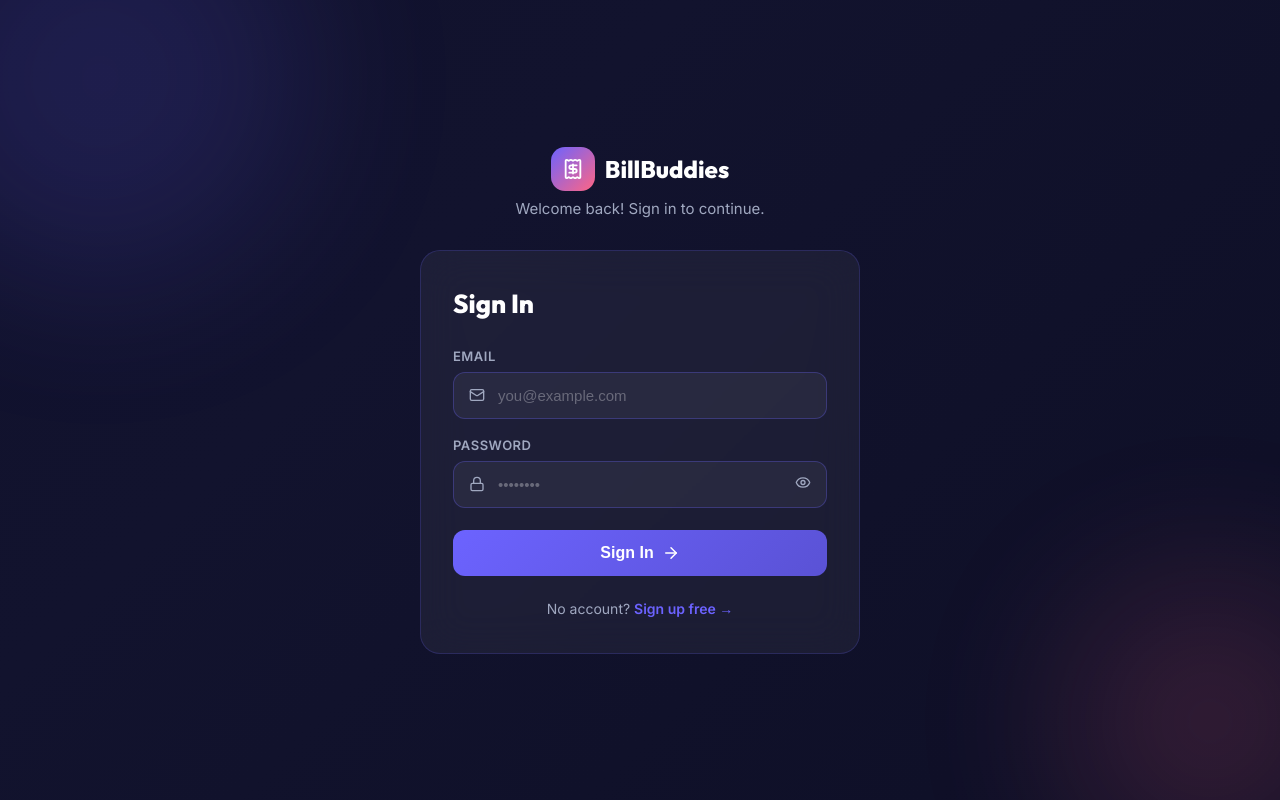
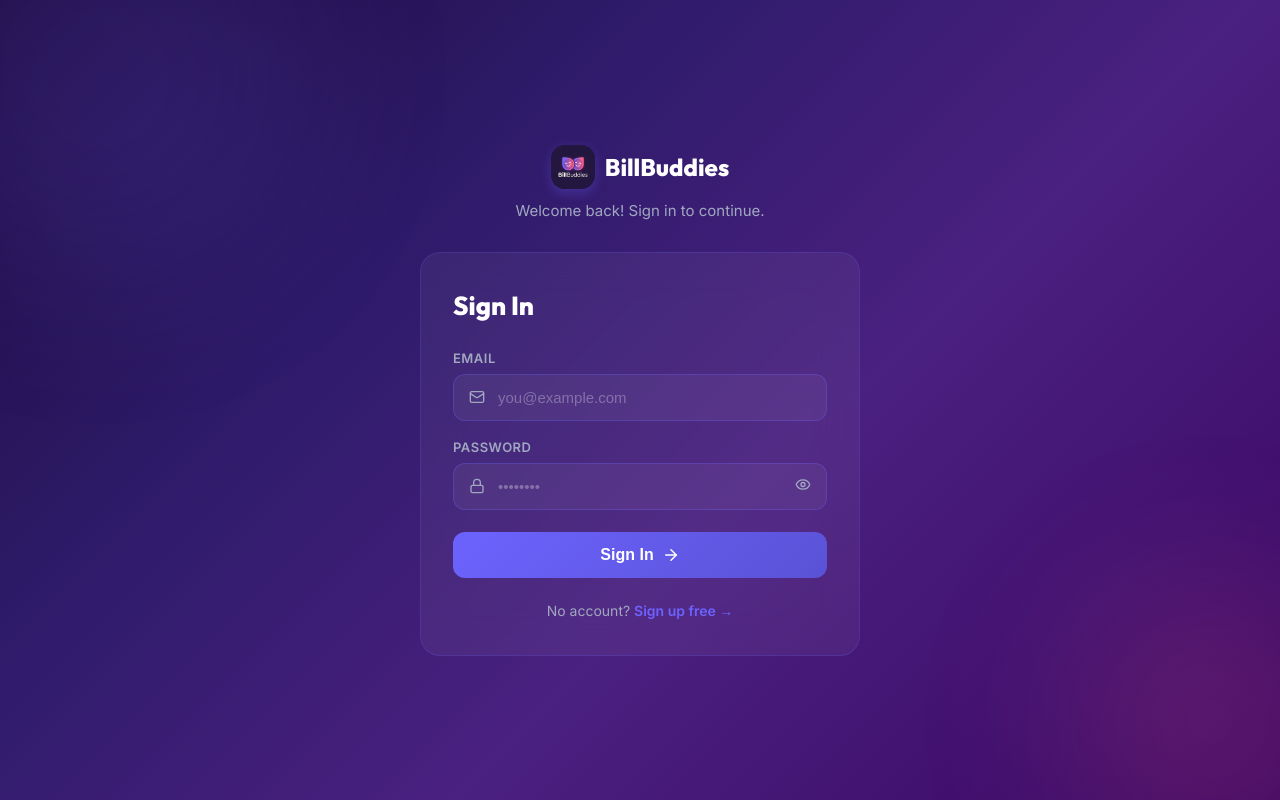
Before and after one commit to rana199anuj/BillBuddies, a Next.js app: page /login in a window 1280 px wide. Built offline with nearby package versions, Linux system fonts and the light colour scheme.

Commit message:
Update landing page design with new logo and layout fixes

```diff
--- a/app/dashboard/page.tsx
+++ b/app/dashboard/page.tsx
@@ -55,9 +55,7 @@
       {/* Navbar */}
       <nav className="navbar" style={{ padding: '16px 24px', display: 'flex', alignItems: 'center', justifyContent: 'space-between' }}>
         <Link href="/" style={{ display: 'flex', alignItems: 'center', gap: 10, textDecoration: 'none' }}>
-          <div style={{ width: 36, height: 36, background: 'linear-gradient(135deg,#6C63FF,#FF6584)', borderRadius: 10, display: 'flex', alignItems: 'center', justifyContent: 'center' }}>
-            <Receipt size={18} color="white" />
-          </div>
+          <img src="/logo.png" alt="BillBuddies Logo" style={{ width: 36, height: 36, borderRadius: 10, objectFit: 'cover', boxShadow: '0 2px 8px rgba(108,99,255,0.3)' }} />
           <span style={{ fontFamily: 'Outfit, sans-serif', fontWeight: 800, fontSize: 18, color: 'white' }}>BillBuddies</span>
         </Link>
         <div style={{ display: 'flex', alignItems: 'center', gap: 16 }}>
--- a/app/globals.css
+++ b/app/globals.css
@@ -125,11 +125,9 @@
   background: rgba(108,99,255,0.05);
 }
 
-/* Animated gradient background */
+/* Gradient background to match home page exactly */
 .animated-bg {
-  background: linear-gradient(-45deg, #0A0B1E, #12132E, #0D0E2A, #0A1628);
-  background-size: 400% 400%;
-  animation: gradientShift 15s ease infinite;
+  background: linear-gradient(135deg, #1e0a3c 0%, #2d1b69 30%, #4a2080 60%, #3b0764 100%);
 }
 
 @keyframes gradientShift {
--- a/app/login/page.tsx
+++ b/app/login/page.tsx
@@ -42,9 +42,7 @@
         {/* Logo */}
         <div style={{ textAlign: 'center', marginBottom: 32 }}>
           <Link href="/" style={{ display: 'inline-flex', alignItems: 'center', gap: 10, textDecoration: 'none' }}>
-            <div style={{ width: 44, height: 44, background: 'linear-gradient(135deg,#6C63FF,#FF6584)', borderRadius: 14, display: 'flex', alignItems: 'center', justifyContent: 'center' }}>
-              <Receipt size={22} color="white" />
-            </div>
+            <img src="/logo.png" alt="BillBuddies Logo" style={{ width: 44, height: 44, borderRadius: 14, objectFit: 'cover', boxShadow: '0 4px 12px rgba(108,99,255,0.3)' }} />
             <span style={{ fontFamily: 'Outfit, sans-serif', fontWeight: 800, fontSize: 24, color: 'white' }}>BillBuddies</span>
           </Link>
           <p style={{ color: 'var(--text-secondary)', marginTop: 8, fontSize: 15 }}>Welcome back! Sign in to continue.</p>
--- a/app/page.tsx
+++ b/app/page.tsx
@@ -48,6 +48,34 @@
       overflowX: 'hidden',
       position: 'relative',
     }}>
+      <style>{`
+        .responsive-nav { padding: 20px 60px; }
+        .nav-links-container { display: flex; }
+        .hero-section { flex-direction: row; padding: 60px 60px 80px; }
+        .hero-text-container { display: flex; flex-direction: column; align-items: flex-start; max-width: 520px; text-align: left; }
+        .hero-buttons { justify-content: flex-start; }
+        .hero-image-container { width: 45%; max-width: 520px; }
+        .features-section { padding: 60px 60px 80px; }
+        .cta-section { padding: 40px 60px 80px; }
+        .footer-section { padding: 24px 60px; }
+
+        @media (max-width: 768px) {
+          .responsive-nav { padding: 15px 20px; }
+          .nav-links-container { display: none !important; }
+          .hero-section { flex-direction: column; padding: 30px 20px 60px; gap: 40px !important; }
+          .hero-text-container { max-width: 100%; align-items: center; text-align: center; }
+          .hero-buttons { justify-content: center; }
+          .hero-image-container { width: 90%; max-width: 400px; margin: 0 auto; }
+          .features-section { padding: 40px 20px; }
+          .cta-section { padding: 40px 20px; }
+          .footer-section { padding: 24px 20px; }
+        }
+        @media (max-width: 480px) {
+          .hero-title { font-size: 42px !important; }
+          .hero-buttons { flex-direction: column; width: 100%; gap: 12px !important; }
+          .hero-buttons > * { width: 100%; justify-content: center; }
+        }
+      `}</style>
 
       {/* Subtle top-left orange accent (like reference) */}
       <div style={{
@@ -64,11 +92,10 @@
       <div style={{ position: 'absolute', bottom: '-10%', left: '-5%', width: 400, height: 400, borderRadius: '50%', background: 'rgba(76,29,149,0.2)', filter: 'blur(80px)', pointerEvents: 'none' }} />
 
       {/* ── NAVBAR ── */}
-      <nav style={{
+      <nav className="responsive-nav" style={{
         display: 'flex',
         alignItems: 'center',
         justifyContent: 'space-between',
-        padding: '20px 60px',
         position: 'relative',
         zIndex: 10,
       }}>
@@ -78,17 +105,16 @@
           animate={{ opacity: 1, x: 0 }}
           style={{ display: 'flex', alignItems: 'center', gap: 10 }}
         >
-          <div style={{ width: 38, height: 38, background: 'white', borderRadius: 10, display: 'flex', alignItems: 'center', justifyContent: 'center' }}>
-            <Receipt size={20} color="#4c1d95" />
-          </div>
+          <img src="/logo.png" alt="BillBuddies Logo" style={{ width: 38, height: 38, borderRadius: 10, objectFit: 'cover' }} />
           <span style={{ fontFamily: 'Outfit, sans-serif', fontWeight: 800, fontSize: 20, color: 'white' }}>BillBuddies</span>
         </motion.div>
 
         {/* Nav Links */}
         <motion.div
+          className="nav-links-container"
           initial={{ opacity: 0, y: -10 }}
           animate={{ opacity: 1, y: 0 }}
-          style={{ display: 'flex', alignItems: 'center', gap: 40 }}
+          style={{ alignItems: 'center', gap: 40 }}
         >
           <Link href="/" style={{ color: 'rgba(255,255,255,0.85)', textDecoration: 'none', fontWeight: 500, fontSize: 15 }}>Home</Link>
           <Link href="#features" style={{ color: 'rgba(255,255,255,0.65)', textDecoration: 'none', fontWeight: 500, fontSize: 15 }}>Features</Link>
@@ -125,19 +151,19 @@
       </nav>
 
       {/* ── HERO ── */}
-      <section style={{
+      <section className="hero-section" style={{
         display: 'flex',
         alignItems: 'center',
         justifyContent: 'space-between',
-        padding: '60px 60px 80px',
         minHeight: '80vh',
         position: 'relative',
         zIndex: 5,
         gap: 40,
       }}>
         {/* Left: Text */}
-        <div style={{ flex: '0 0 auto', maxWidth: 520 }}>
+        <div className="hero-text-container" style={{ flex: '0 0 auto' }}>
           <motion.h1
+            className="hero-title"
             initial={{ opacity: 0, y: 30 }}
             animate={{ opacity: 1, y: 0 }}
             transition={{ duration: 0.7 }}
@@ -170,6 +196,7 @@
           </motion.p>
 
           <motion.div
+            className="hero-buttons"
             initial={{ opacity: 0, y: 20 }}
             animate={{ opacity: 1, y: 0 }}
             transition={{ duration: 0.7, delay: 0.28 }}
@@ -218,10 +245,11 @@
 
         {/* Right: Cartoon Image */}
         <motion.div
+          className="hero-image-container"
           initial={{ opacity: 0, scale: 0.8, x: 30 }}
           animate={{ opacity: 1, scale: 1, x: 0 }}
           transition={{ duration: 1.0, ease: 'easeOut' }}
-          style={{ flex: '0 0 auto', width: '45%', maxWidth: 520, display: 'flex', justifyContent: 'center' }}
+          style={{ flex: '0 0 auto', display: 'flex', justifyContent: 'center' }}
         >
           <img
             src="/cartoon-friends.png"
@@ -236,7 +264,7 @@
       </section>
 
       {/* ── FEATURES ── */}
-      <section id="features" style={{ padding: '60px 60px 80px', position: 'relative', zIndex: 5 }}>
+      <section id="features" className="features-section" style={{ position: 'relative', zIndex: 5 }}>
         <motion.h2
           initial={{ opacity: 0, y: 20 }}
           whileInView={{ opacity: 1, y: 0 }}
@@ -283,7 +311,7 @@
       </section>
 
       {/* ── CTA ── */}
-      <section style={{ padding: '40px 60px 80px', textAlign: 'center', position: 'relative', zIndex: 5 }}>
+      <section className="cta-section" style={{ textAlign: 'center', position: 'relative', zIndex: 5 }}>
         <motion.div
           initial={{ opacity: 0, scale: 0.92 }}
           whileInView={{ opacity: 1, scale: 1 }}
@@ -326,7 +354,7 @@
       </section>
 
       {/* ── FOOTER ── */}
-      <footer style={{ borderTop: '1px solid rgba(255,255,255,0.08)', padding: '24px 60px', textAlign: 'center', color: 'rgba(255,255,255,0.4)', fontSize: 14 }}>
+      <footer className="footer-section" style={{ borderTop: '1px solid rgba(255,255,255,0.08)', textAlign: 'center', color: 'rgba(255,255,255,0.4)', fontSize: 14 }}>
         © {new Date().getFullYear()} BillBuddies — Split smarter, travel together. | Made by <strong style={{ color: 'rgba(255,255,255,0.7)' }}>Anuj Rana</strong>
       </footer>
     </div>
--- a/app/register/page.tsx
+++ b/app/register/page.tsx
@@ -58,9 +58,7 @@
         {/* Logo */}
         <div style={{ textAlign: 'center', marginBottom: 32 }}>
           <Link href="/" style={{ display: 'inline-flex', alignItems: 'center', gap: 10, textDecoration: 'none' }}>
-            <div style={{ width: 44, height: 44, background: 'linear-gradient(135deg,#6C63FF,#FF6584)', borderRadius: 14, display: 'flex', alignItems: 'center', justifyContent: 'center' }}>
-              <Receipt size={22} color="white" />
-            </div>
+            <img src="/logo.png" alt="BillBuddies Logo" style={{ width: 44, height: 44, borderRadius: 14, objectFit: 'cover', boxShadow: '0 4px 12px rgba(108,99,255,0.3)' }} />
             <span style={{ fontFamily: 'Outfit, sans-serif', fontWeight: 800, fontSize: 24, color: 'white' }}>BillBuddies</span>
           </Link>
           <p style={{ color: 'var(--text-secondary)', marginTop: 8, fontSize: 15 }}>Create your free account in seconds.</p>
--- a/app/trips/[id]/page.tsx
+++ b/app/trips/[id]/page.tsx
@@ -126,7 +126,7 @@
         <div style={{ display: 'flex', alignItems: 'center', gap: 12 }}>
           <Link href="/dashboard" style={{ color: 'var(--text-secondary)', display: 'flex' }}><ArrowLeft size={20} /></Link>
           <div style={{ display: 'flex', alignItems: 'center', gap: 8 }}>
-            <div style={{ width: 32, height: 32, background: 'linear-gradient(135deg,#6C63FF,#FF6584)', borderRadius: 8, display: 'flex', alignItems: 'center', justifyContent: 'center' }}><Receipt size={16} color="white" /></div>
+            <img src="/logo.png" alt="BillBuddies Logo" style={{ width: 32, height: 32, borderRadius: 8, objectFit: 'cover', boxShadow: '0 2px 8px rgba(108,99,255,0.3)' }} />
             <span style={{ fontFamily: 'Outfit, sans-serif', fontWeight: 800, fontSize: 18, color: 'white' }}>BillBuddies</span>
           </div>
         </div>
--- a/app/trips/[id]/settle/page.tsx
+++ b/app/trips/[id]/settle/page.tsx
@@ -75,7 +75,7 @@
           <ArrowLeft size={20} /> Back to Trip
         </Link>
         <div style={{ display: 'flex', alignItems: 'center', gap: 8 }}>
-          <div style={{ width: 32, height: 32, background: 'linear-gradient(135deg,#6C63FF,#FF6584)', borderRadius: 8, display: 'flex', alignItems: 'center', justifyContent: 'center' }}><Receipt size={16} color="white" /></div>
+          <img src="/logo.png" alt="BillBuddies Logo" style={{ width: 32, height: 32, borderRadius: 8, objectFit: 'cover', boxShadow: '0 2px 8px rgba(108,99,255,0.3)' }} />
           <span style={{ fontFamily: 'Outfit, sans-serif', fontWeight: 800, fontSize: 18, color: 'white' }}>BillBuddies</span>
         </div>
       </nav>
--- a/app/trips/new/page.tsx
+++ b/app/trips/new/page.tsx
@@ -58,9 +58,7 @@
           <ArrowLeft size={20} />
         </Link>
         <div style={{ display: 'flex', alignItems: 'center', gap: 8 }}>
-          <div style={{ width: 32, height: 32, background: 'linear-gradient(135deg,#6C63FF,#FF6584)', borderRadius: 8, display: 'flex', alignItems: 'center', justifyContent: 'center' }}>
-            <Receipt size={16} color="white" />
-          </div>
+          <img src="/logo.png" alt="BillBuddies Logo" style={{ width: 32, height: 32, borderRadius: 8, objectFit: 'cover', boxShadow: '0 2px 8px rgba(108,99,255,0.3)' }} />
           <span style={{ fontFamily: 'Outfit, sans-serif', fontWeight: 800, fontSize: 18, color: 'white' }}>BillBuddies</span>
         </div>
       </nav>
```
Also changed, not shown: public/logo.png (added).
